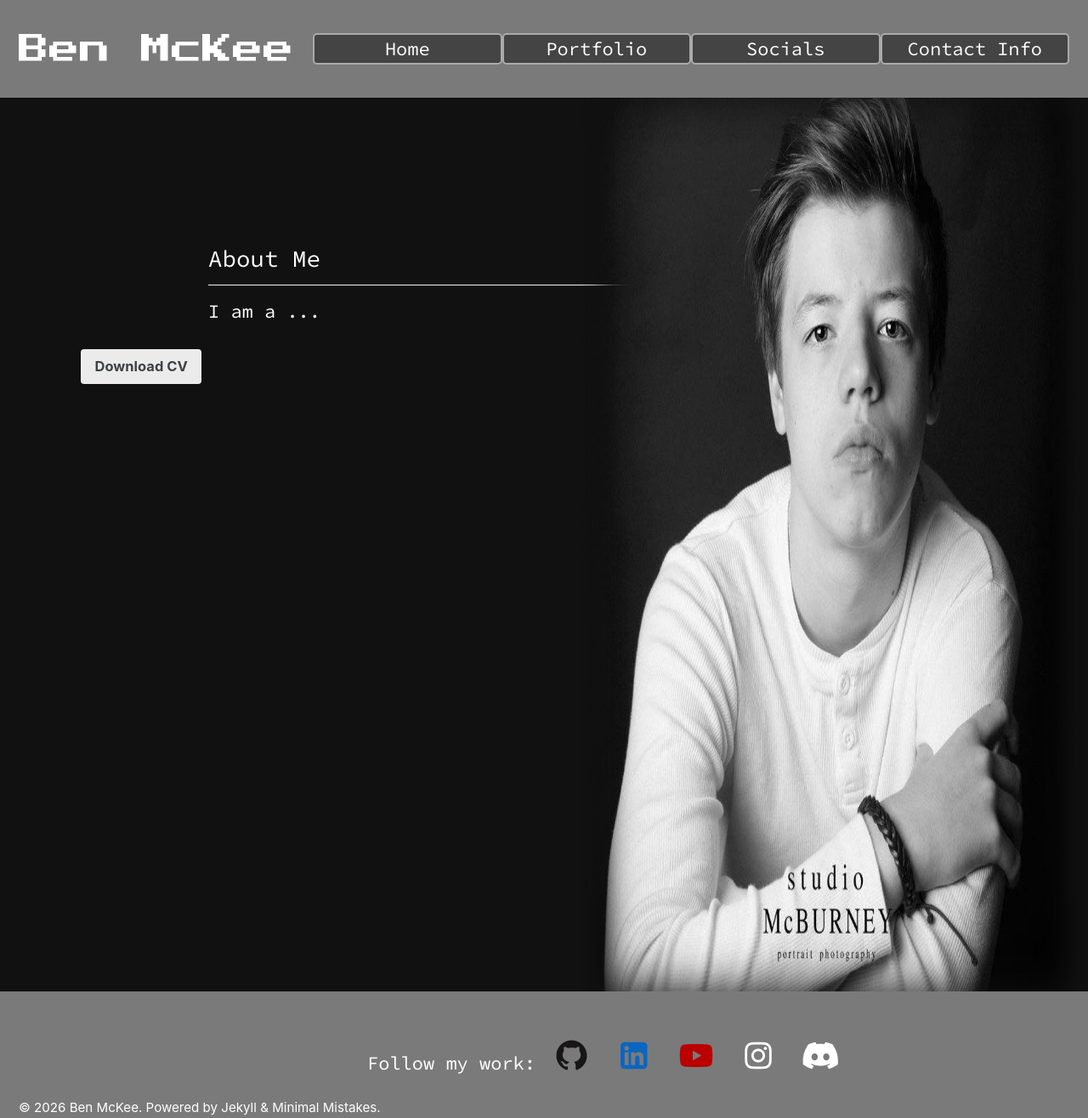
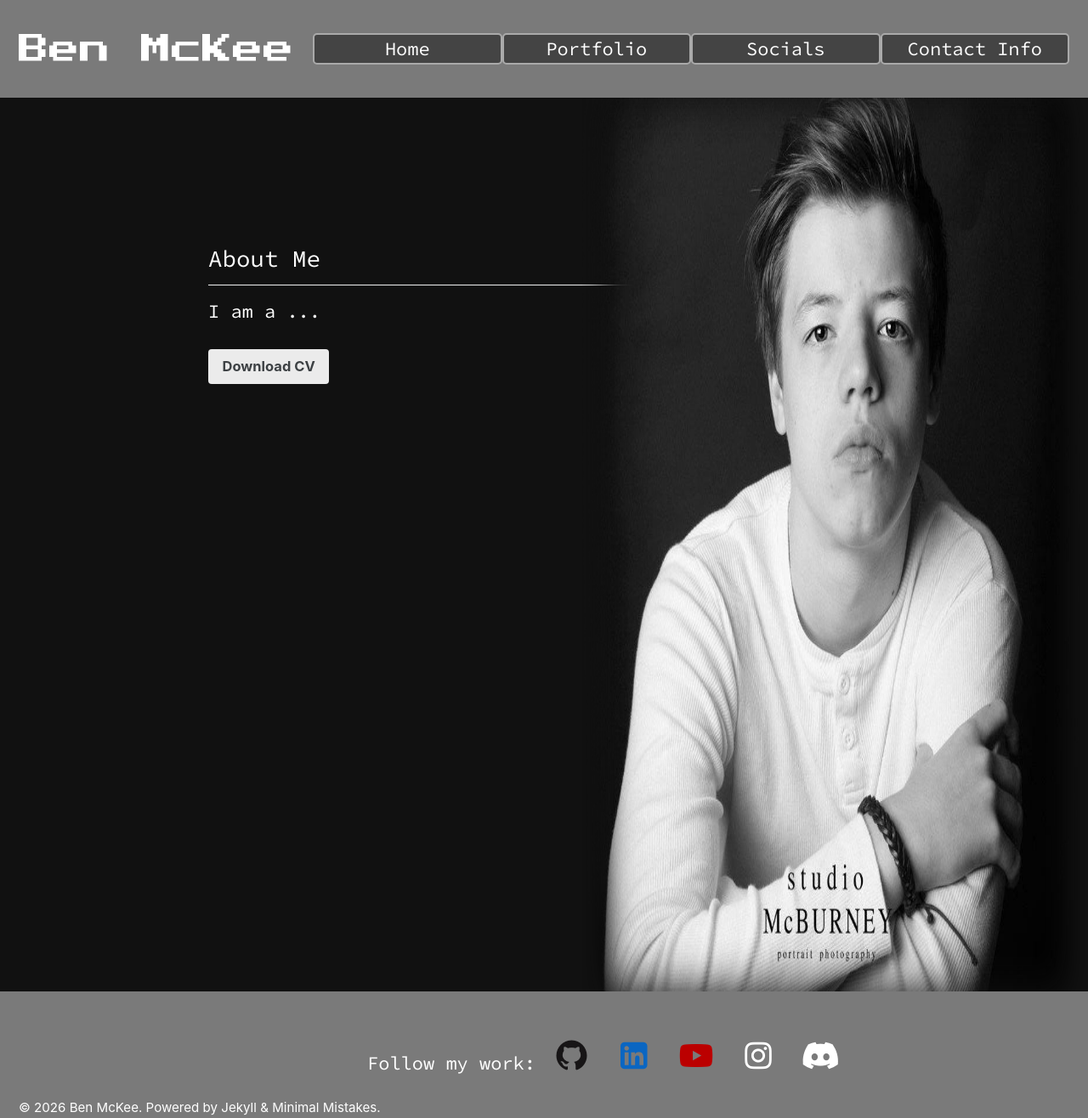
Before and after one commit to Bugglenuggets/Bugglenuggets.github.io, a Jekyll site: the page built from _pages/index.md, in a window 1280 px wide. Shown: the whole page at 85% size. Built offline with Jekyll 4.4.1, drawn with Linux system fonts in a browser that asks for light colours; some web fonts are replaced.

Commit message:
Update _buttons.scss

```diff
--- a/_sass/minimal-mistakes/_buttons.scss
+++ b/_sass/minimal-mistakes/_buttons.scss
@@ -18,7 +18,7 @@
   text-decoration: none;
   border-width: 0;
   border-radius: $border-radius;
-  margin-left: 50px;
+  margin-left: 200px;
   cursor: pointer;
 
   .icon {
```
